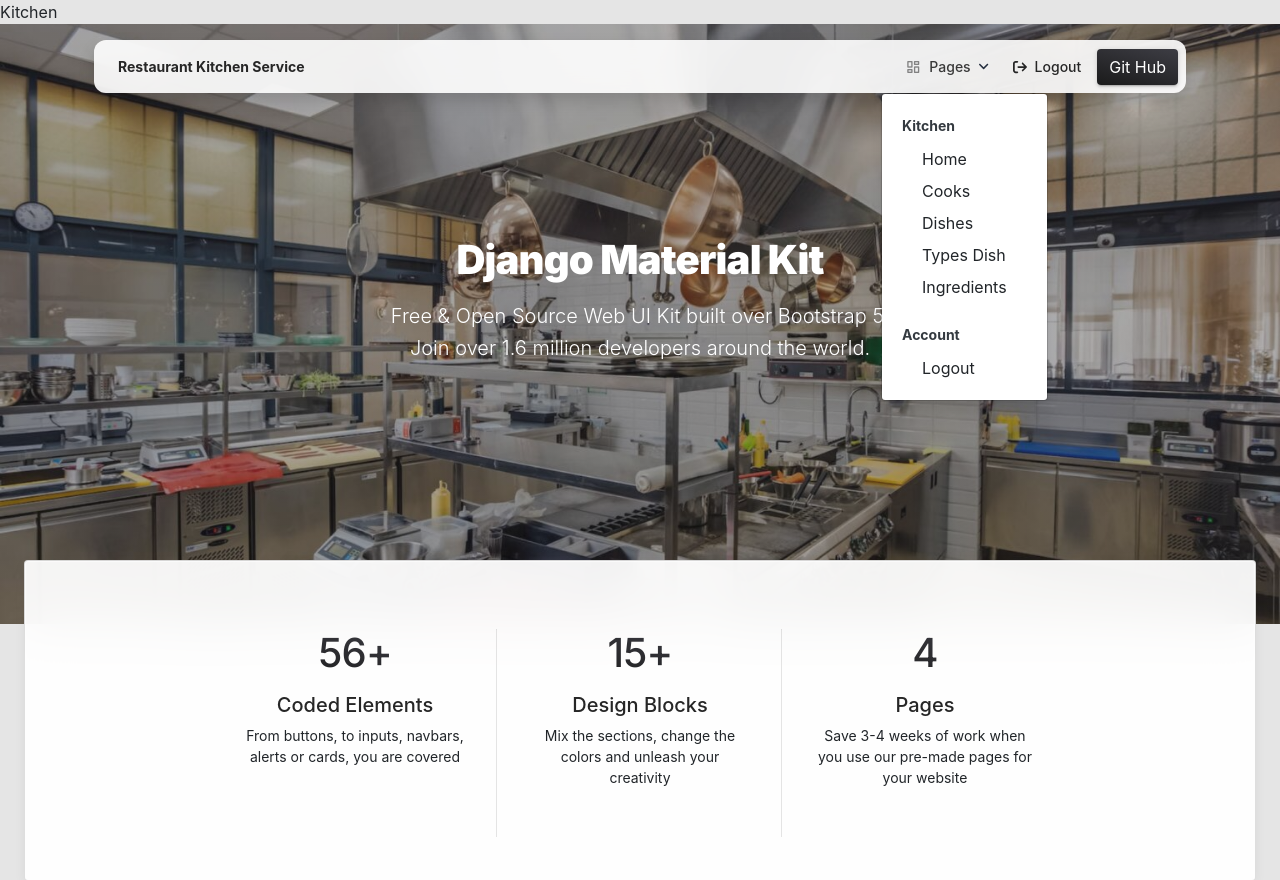
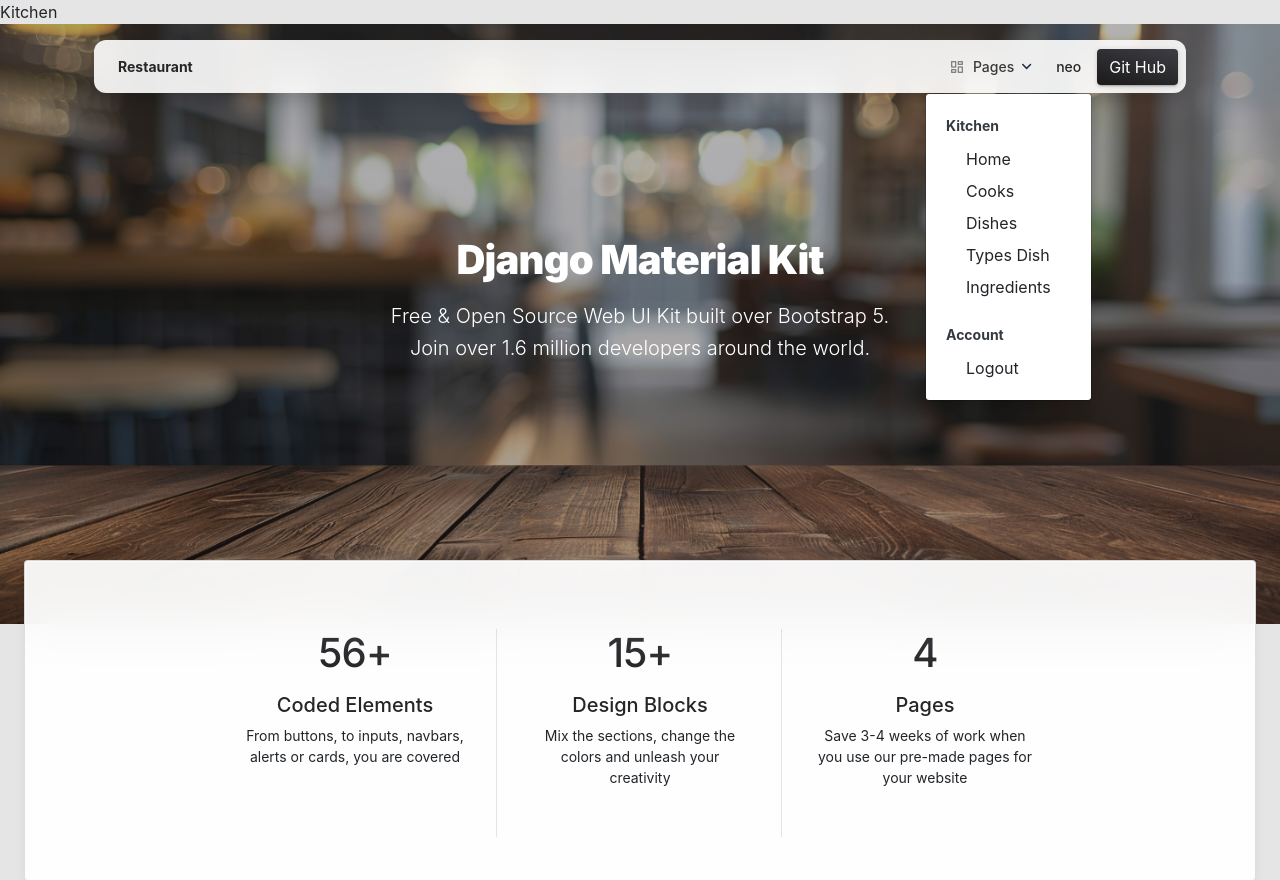
Before and after one commit to VolodymyrHavrylenko/restaurant-kitchen-service, a Django app: page / in a window 1280 px wide, after a click that opens the changed part. Shown: the top 880 px of the page. Run offline with Django 5.2, Linux system fonts and the light colour scheme; a user stored in the database is signed in; data comes from the database, SQL or seed files in the repository; some libraries are stand-ins or nearby versions.

Commit message:
feat: adapt Material Kit navigation for project structure

```diff
--- a/templates/includes/navigation.html
+++ b/templates/includes/navigation.html
@@ -1,7 +1,6 @@
 {% load static %}
 
 
-<!-- Navbar -->
 <div class="container position-sticky z-index-sticky top-0">
   <div class="row">
     <div class="col-12">
@@ -11,7 +10,7 @@
           <a class="navbar-brand font-weight-bolder ms-sm-3 text-sm"
              href="{% url "kitchen:index" %}"
              title="Coded by Volodymyr Havrylenko" data-placement="bottom">
-            Restaurant Kitchen Service
+            Restaurant
           </a>
           <button class="navbar-toggler shadow-none ms-2" type="button" data-bs-toggle="collapse"
                   data-bs-target="#navigation" aria-controls="navigation" aria-expanded="false"
@@ -57,11 +56,14 @@
                       Account
                     </h6>
                     {% if request.user.is_authenticated %}
-                      <a href="#" class="dropdown-item border-radius-md">
-                        <span>Logout</span>
-                      </a>
+                      <form action="{% url 'logout' %}" method="post">
+                        {% csrf_token %}
+                        <button class="dropdown-item border-radius-md">
+                          <span>Logout</span>
+                        </button>
+                      </form>
                     {% else %}
-                      <a href="#" class="dropdown-item border-radius-md">
+                      <a href="{% url 'login' %}" class="dropdown-item border-radius-md">
                         <span>Sign IN</span>
                       </a>
                     {% endif %}
@@ -89,15 +91,20 @@
                     <h6 class="dropdown-header text-dark font-weight-bolder d-flex align-items-center px-1 mt-3">
                       Account
                     </h6>
+
                     {% if request.user.is_authenticated %}
-                      <a href="#" class="dropdown-item border-radius-md">
-                        <span>Logout</span>
-                      </a>
+                      <form action="{% url 'logout' %}" method="post">
+                        {% csrf_token %}
+                        <button class="dropdown-item border-radius-md">
+                          <span>Logout</span>
+                        </button>
+                      </form>
                     {% else %}
-                      <a href="#" class="dropdown-item border-radius-md">
+                      <a href="{% url 'login' %}" class="dropdown-item border-radius-md">
                         <span>Sign IN</span>
                       </a>
                     {% endif %}
+
                   </div>
 
                 </div>
@@ -105,12 +112,12 @@
 
               {% if request.user.is_authenticated %}
                 <li class="nav-item ms-lg-auto">
+
                   <form method="post" action="{% url 'logout' %}">
                     {% csrf_token %}
                     <button type="submit" class="nav-link nav-link-icon me-2">
-                        <i class="fa fa-sign-out me-1"></i>
-                        <p class="d-inline text-sm z-index-1 font-weight-semibold" data-bs-toggle="tooltip"
-                           data-bs-placement="bottom" title="Logout">Logout</p>
+                      <span class="d-inline text-sm z-index-1 font-weight-semibold" data-bs-toggle="tooltip"
+                            data-bs-placement="bottom">{{ user.username }}</span>
                     </button>
                   </form>
 
@@ -135,7 +142,6 @@
           </div>
         </div>
       </nav>
-      <!-- End Navbar -->
     </div>
   </div>
 </div>
--- a/templates/kitchen/Index.html
+++ b/templates/kitchen/Index.html
@@ -22,7 +22,7 @@ Kitchen
 {% block content %}
 
   <header class="header-2">
-    <div class="page-header min-vh-75 relative" style="background-image: url('{% static "assets/img/bg-landing_my.jpg" %}')">
+    <div class="page-header min-vh-75 relative" style="background-image: url('{% static "assets/img/bg-landing_my.png" %}')">
       <span class="mask bg-gradient-dark opacity-4"></span>
       <div class="container">
         <div class="row">
```
Also changed, not shown: kitchen/templatetags/theme_material_kit.py (added, +80 -0 lines), kitchen/templatetags/__init__.py (added), static/assets/img/bg-landing_my.png (added).
